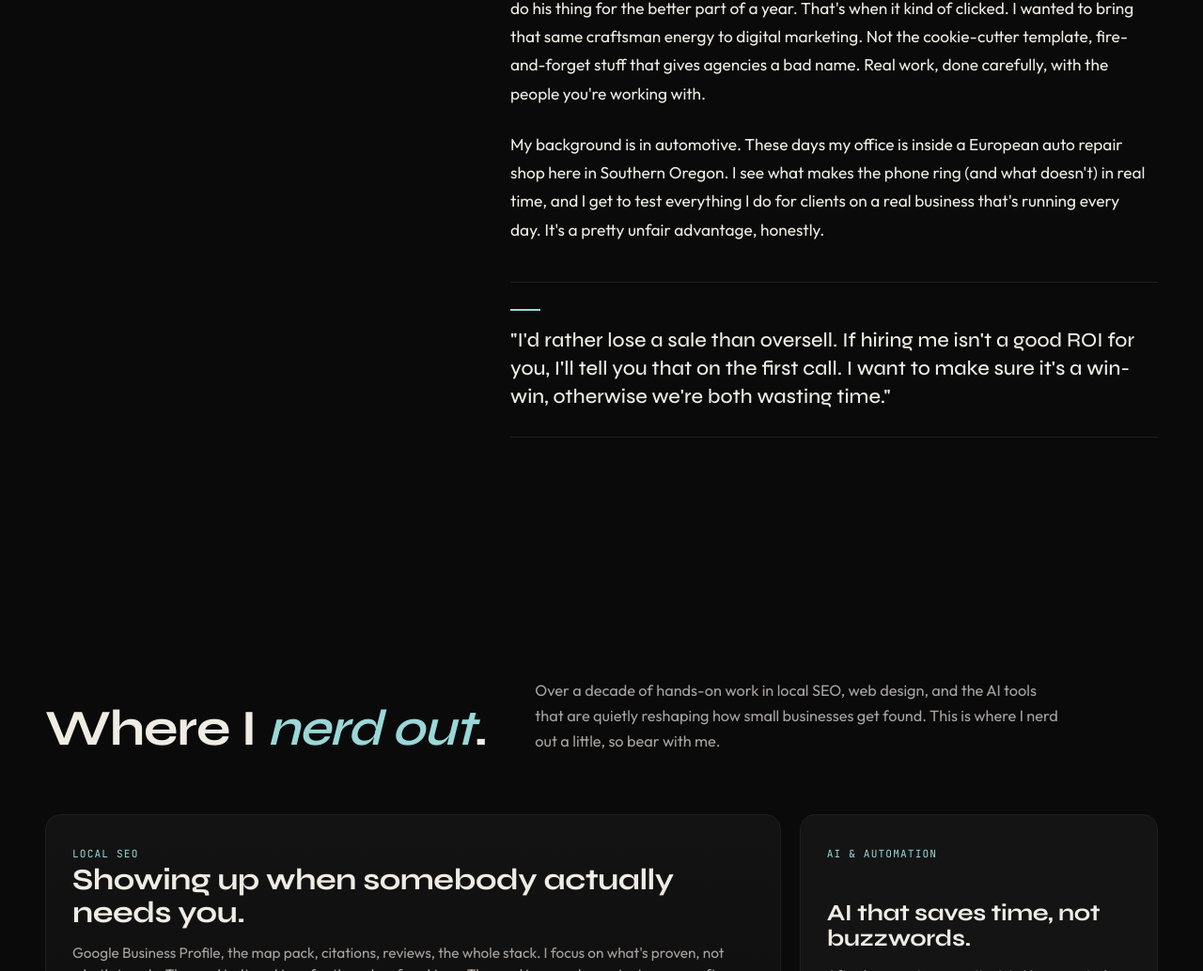
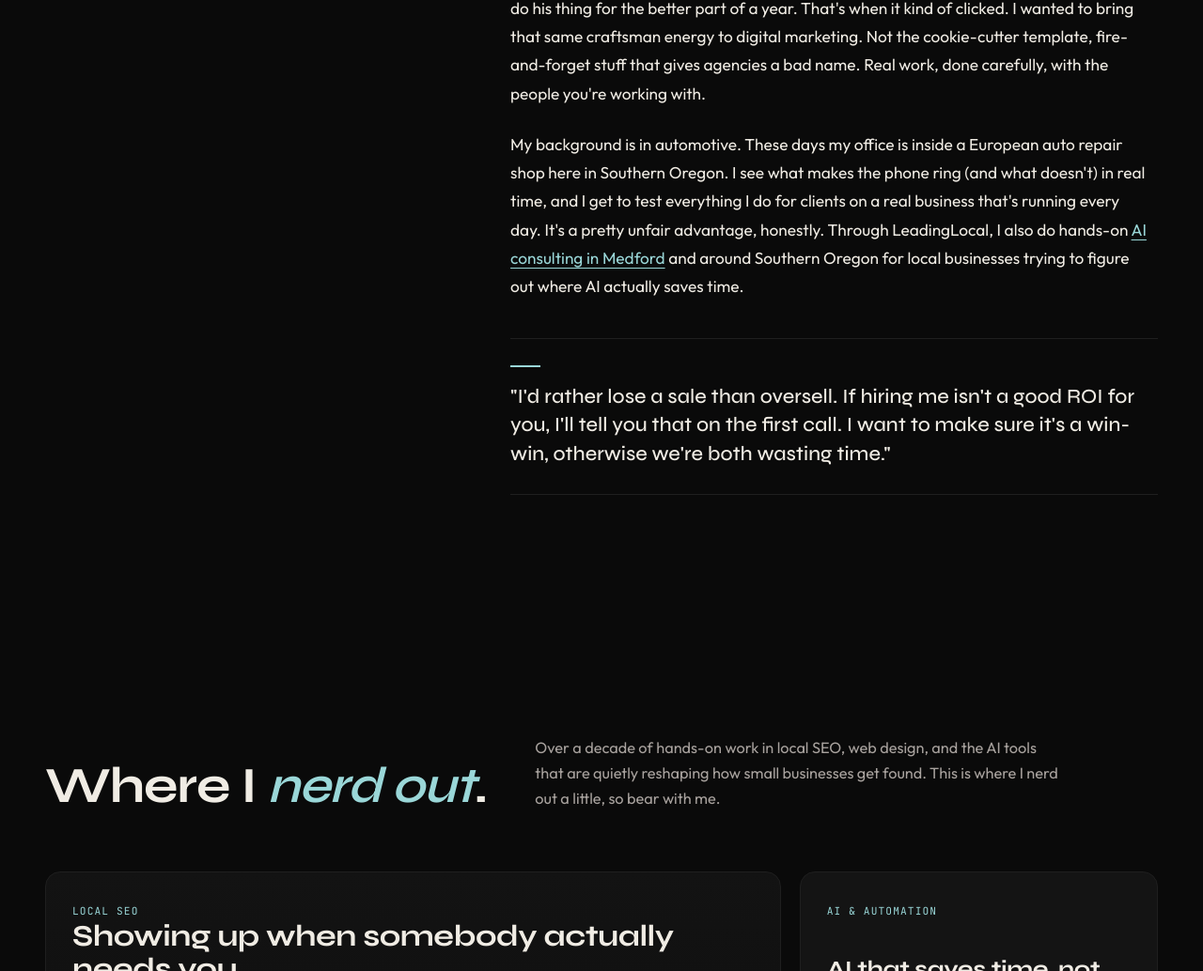
Before and after one commit to Jeremiah-Svaren/jeremiahsvaren.com, a plain HTML site: page index.html in a window 1280 px wide. Shown: the part 1174-2208 px from the top of the page at 94% size. Drawn offline with Linux system fonts and the light colour scheme.

Commit message:
Add reciprocal links to LeadingLocal AI consultant page

```diff
--- a/index.html
+++ b/index.html
@@ -72,6 +72,7 @@ a:focus-visible,button:focus-visible{outline:2px solid var(--accent);outline-off
 .preview-bar{padding:.6rem 1rem;border-bottom:1px solid var(--line-strong);font-family:var(--mono);font-size:.65rem;color:var(--ink-mute)}
 .project-preview img{width:100%;height:auto;display:block}
 @media(max-width:920px){.project:has(.project-preview){grid-template-columns:1fr;gap:1rem}.project:has(.project-preview)>.project-link{grid-column:1;grid-row:auto}.project-preview{grid-column:1;grid-row:auto;margin-top:.5rem}}
+.inline-link{color:var(--accent);text-decoration:underline;text-underline-offset:4px;transition:color 0.25s var(--ease)}.inline-link:hover{color:var(--ink)}
 </style>
 <link rel="stylesheet" href="/site-nav.css"></head>
 
@@ -153,7 +154,9 @@ a:focus-visible,button:focus-visible{outline:2px solid var(--accent);outline-off
           <p class="reveal d3">
             My background is in automotive. These days my office is inside a European auto repair shop here in Southern Oregon. I see what makes the
             phone ring (and what doesn't) in real time, and I get to test everything I do for clients on a real
-            business that's running every day. It's a pretty unfair advantage, honestly.
+            business that's running every day. It's a pretty unfair advantage, honestly. Through LeadingLocal, I also do
+            hands-on <a href="https://www.leadinglocal.co/ai-consultant-medford-oregon" target="_blank" rel="noopener" class="inline-link">AI consulting in Medford</a>
+            and around Southern Oregon for local businesses trying to figure out where AI actually saves time.
           </p>
           <div class="story-pull reveal d4">
             "I'd rather lose a sale than oversell. If hiring me isn't a good ROI for you, I'll tell you that on the
```
Also changed, not shown: blog.css (+1 -1 lines), blog/meta-muse-social-media-guide.html (+1 -1 lines), blog/please-stop-using-ai-flyers.html (+1 -1 lines).
